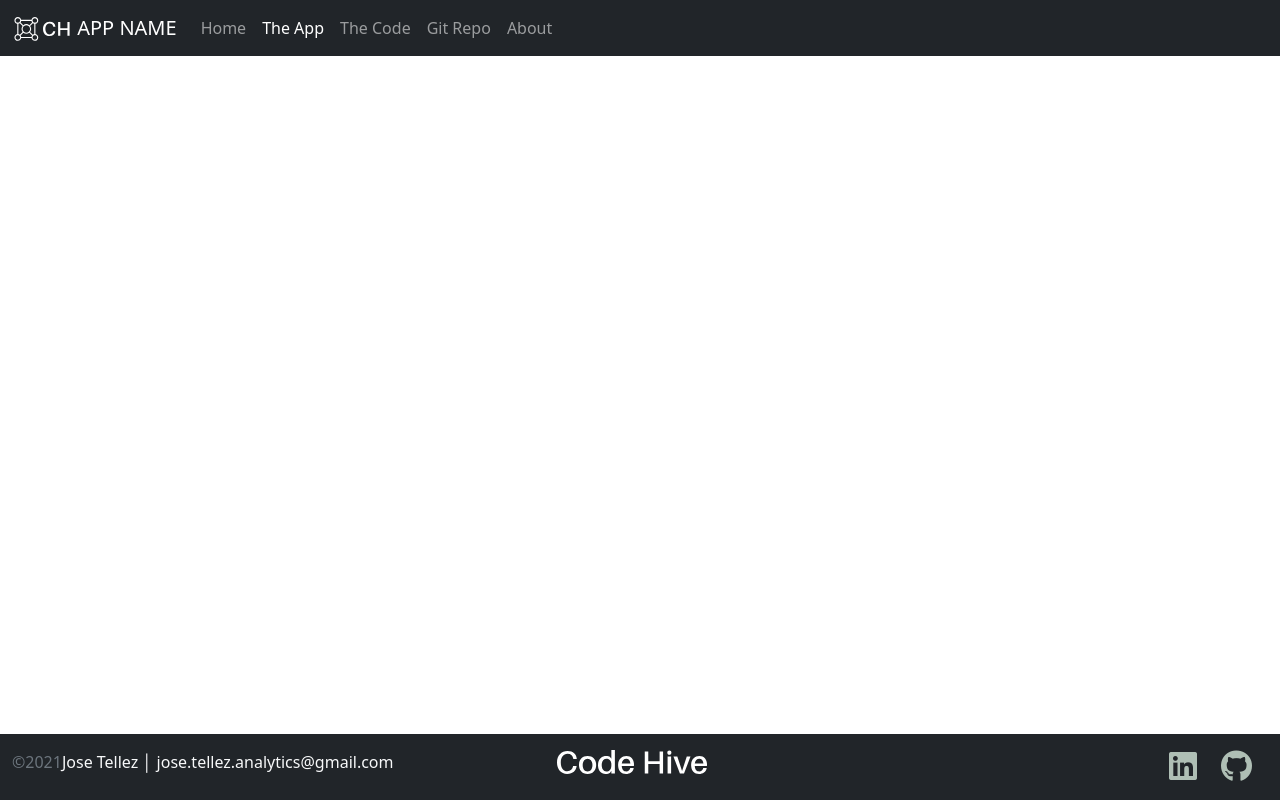
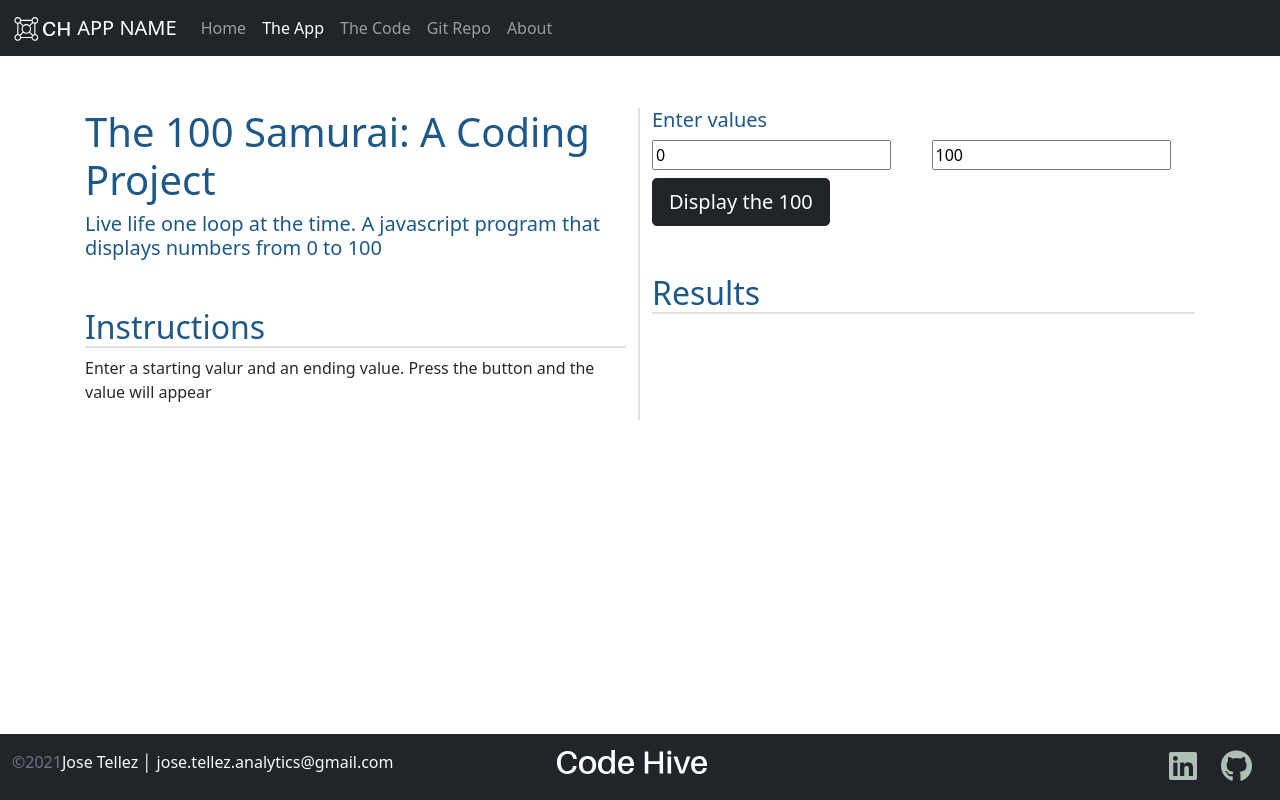
Before and after one commit to Rhaegar2012/Hondo, a plain HTML site: page app.html in a window 1280 px wide. Drawn offline with nearby package versions, Linux system fonts and the light colour scheme.

Commit message:
08112021-Update
UI Ready

```diff
--- a/app.html
+++ b/app.html
@@ -50,7 +50,48 @@
 </nav>
 <!--Main Section-->
 <main class="flex-shrink-0">
-    <div class="container">
+    <div class="container mt-5">
+        <div class="row row-cols-1 row-cols-lg-2">
+            <div class="col border-end border-2">
+                <h1>The 100 Samurai: A Coding Project</h1>
+                <h4 class="lead">Live life one loop at the time. A javascript program that displays numbers
+                    from 0 to 100
+                </h4>
+                <h2 class ="mt-5 border-bottom border-2">Instructions</h2>
+                <p> Enter a starting valur and an ending value. Press the button and the value will appear</p>
+
+
+            </div>
+            <div class="col">
+                <div>
+                    <h5>Enter values</h5>
+                    <form class="row gy-2 gx-3">
+                        <div class="col">
+                            <input id="startValue" type="number" class="form-contol" placeholder="Start Value"
+                            value=0 aria-label="Start Value">
+                        </div>
+                        <div class="col">
+                            <input id="endValue" type="number" class="form-contol" placeholder="End Value"
+                            value=100 aria-label="Start Value">
+
+                        </div>
+                        <div class="col-12 d-flex justify-content-start">
+                            <button id="btnSubmit" type="button" class="btn btn-dark btn-lg">Display the 100</button>
+                        </div>
+                    </form>
+                    <h2 class="mt-5 border-bottom border-2">Results</h2>
+                    <div class="table-responsive">
+                        <table class="table table-striped table-sm">
+                            <tbody id="results">
+                                <!--Results Go Here-->
+                            </tbody>
+                        </table>
+                    </div>
+
+                </div>
+
+            </div>
+        </div>
 
     </div>
 
```
Also changed, not shown: index.html (+4 -4 lines).
